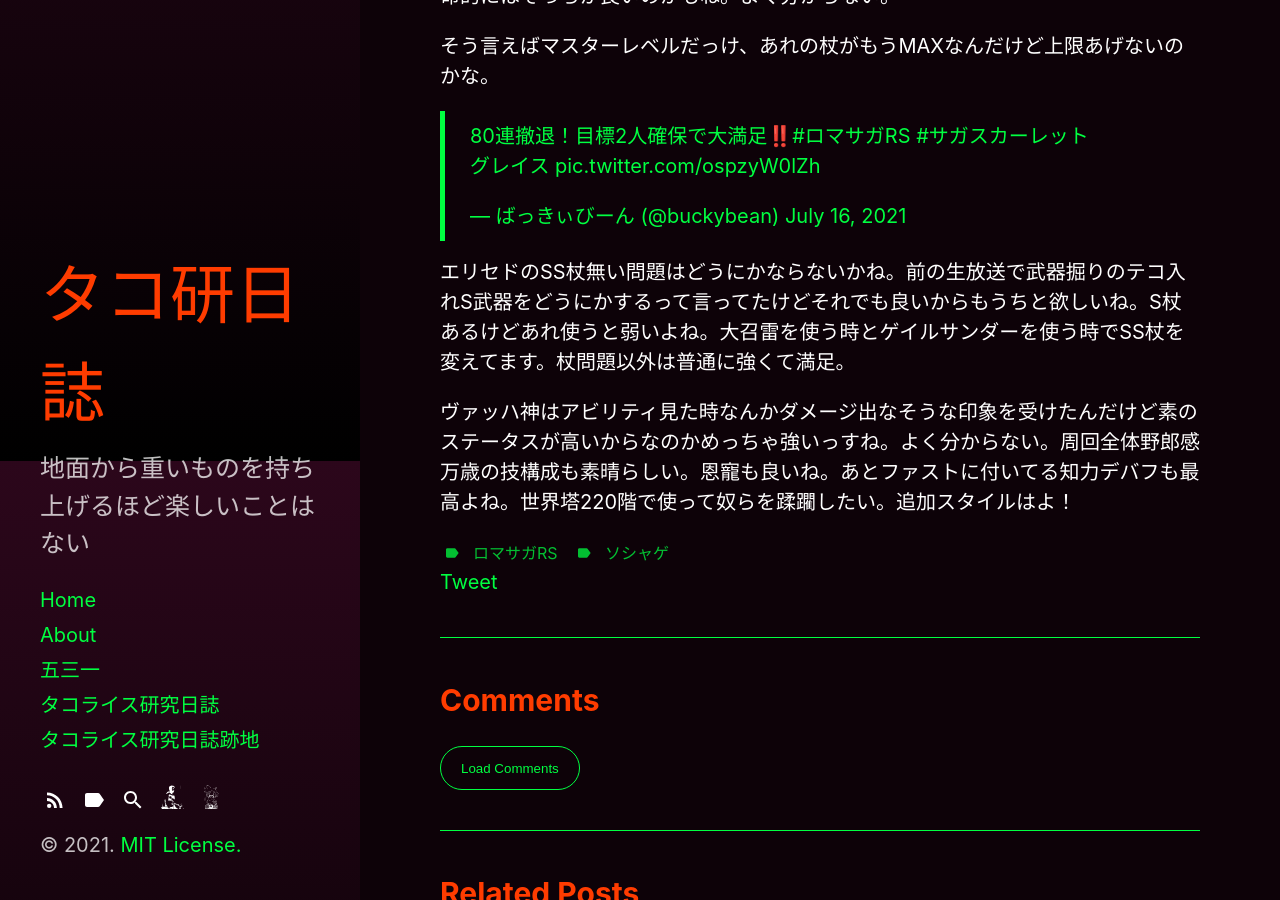
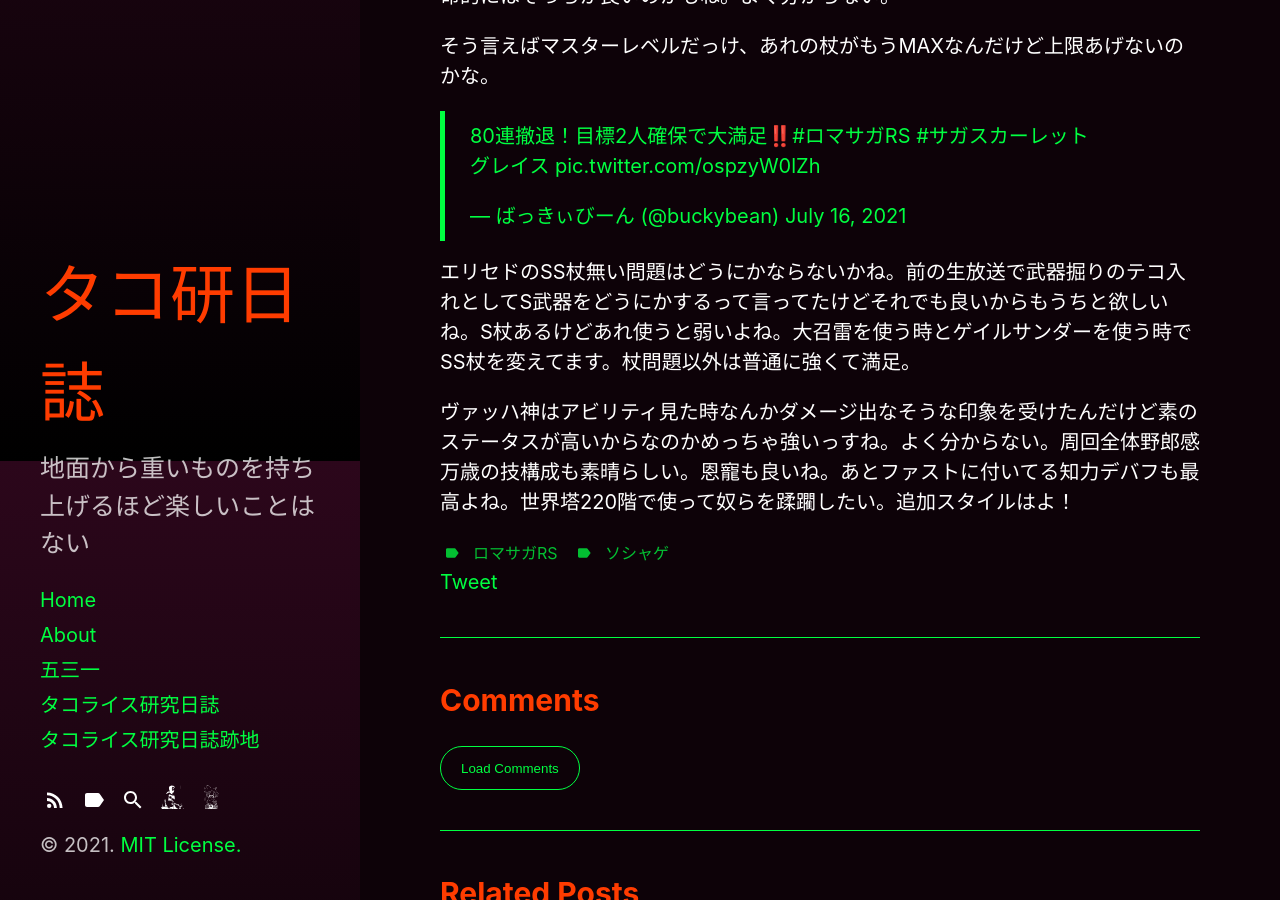
Before and after one commit to buckybean/buckybean.github.io, a Jekyll site: the page built from _posts/old-tacokennisshi/2021-07-19-RSRS-SagaScarletGacha.md, in a window 1280 px wide and 900 px high, scrolled down 439 px. Built offline with Jekyll 4.4.1, drawn with Linux system fonts in a browser that asks for light colours; comment, search, counter and statistics services are not loaded.

Commit message:
Update 2021-07-19-RSRS-SagaScarletGacha.md

```diff
--- a/_posts/old-tacokennisshi/2021-07-19-RSRS-SagaScarletGacha.md
+++ b/_posts/old-tacokennisshi/2021-07-19-RSRS-SagaScarletGacha.md
@@ -16,6 +16,6 @@ UDXってマジなんなの？
 
 <blockquote class="twitter-tweet" data-theme="dark"><p lang="ja" dir="ltr">80連撤退！目標2人確保で大満足‼️<a href="https://twitter.com/hashtag/%E3%83%AD%E3%83%9E%E3%82%B5%E3%82%ACRS?src=hash&amp;ref_src=twsrc%5Etfw">#ロマサガRS</a> <a href="https://twitter.com/hashtag/%E3%82%B5%E3%82%AC%E3%82%B9%E3%82%AB%E3%83%BC%E3%83%AC%E3%83%83%E3%83%88%E3%82%B0%E3%83%AC%E3%82%A4%E3%82%B9?src=hash&amp;ref_src=twsrc%5Etfw">#サガスカーレットグレイス</a> <a href="https://t.co/ospzyW0lZh">pic.twitter.com/ospzyW0lZh</a></p>&mdash; ばっきぃびーん (@buckybean) <a href="https://twitter.com/buckybean/status/1415872274121457667?ref_src=twsrc%5Etfw">July 16, 2021</a></blockquote> <script async src="https://platform.twitter.com/widgets.js" charset="utf-8"></script>
 
-エリセドのSS杖無い問題はどうにかならないかね。前の生放送で武器掘りのテコ入れS武器をどうにかするって言ってたけどそれでも良いからもうちと欲しいね。S杖あるけどあれ使うと弱いよね。大召雷を使う時とゲイルサンダーを使う時でSS杖を変えてます。杖問題以外は普通に強くて満足。
+エリセドのSS杖無い問題はどうにかならないかね。前の生放送で武器掘りのテコ入れとしてS武器をどうにかするって言ってたけどそれでも良いからもうちと欲しいね。S杖あるけどあれ使うと弱いよね。大召雷を使う時とゲイルサンダーを使う時でSS杖を変えてます。杖問題以外は普通に強くて満足。
 
 ヴァッハ神はアビリティ見た時なんかダメージ出なそうな印象を受けたんだけど素のステータスが高いからなのかめっちゃ強いっすね。よく分からない。周回全体野郎感万歳の技構成も素晴らしい。恩寵も良いね。あとファストに付いてる知力デバフも最高よね。世界塔220階で使って奴らを蹂躙したい。追加スタイルはよ！
```
